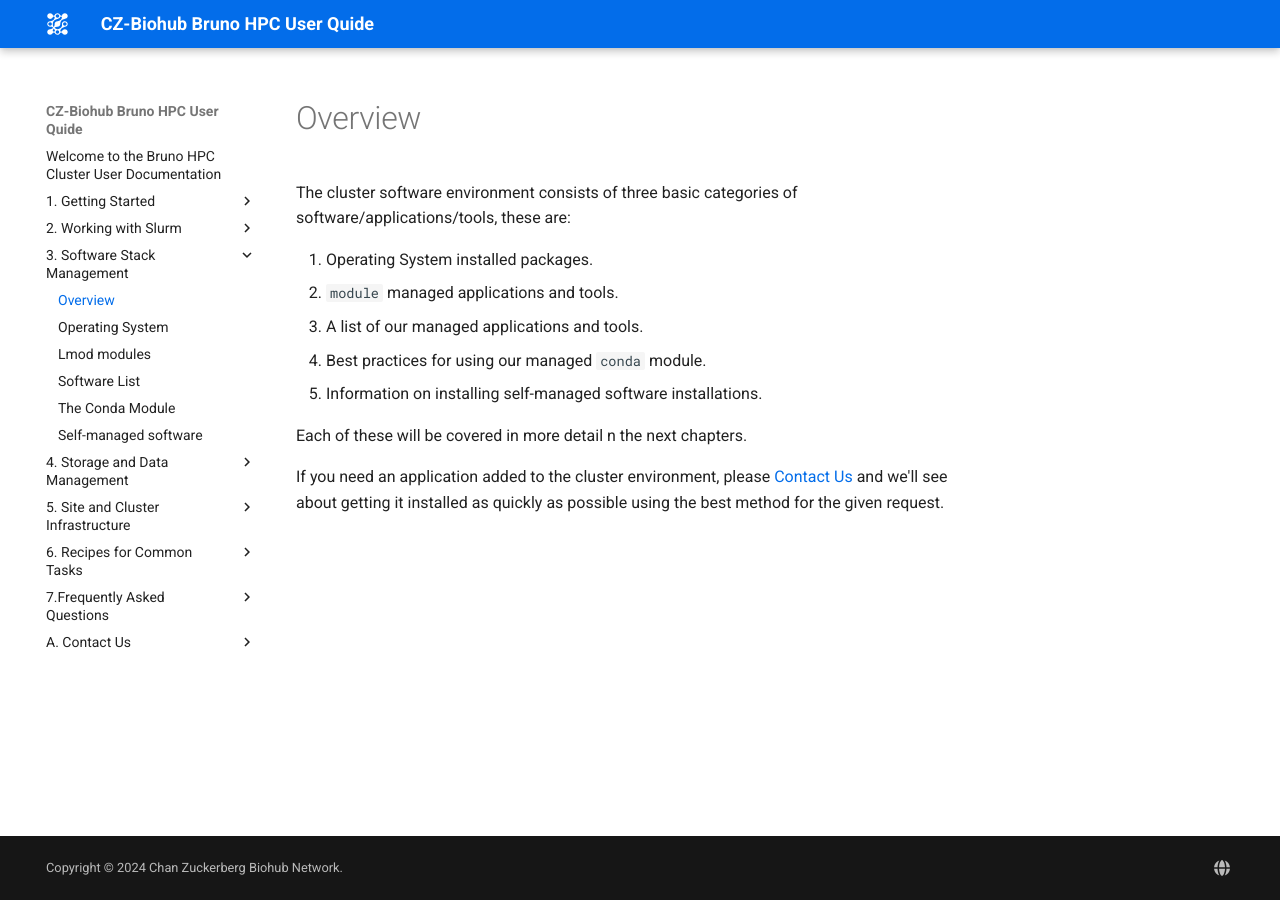
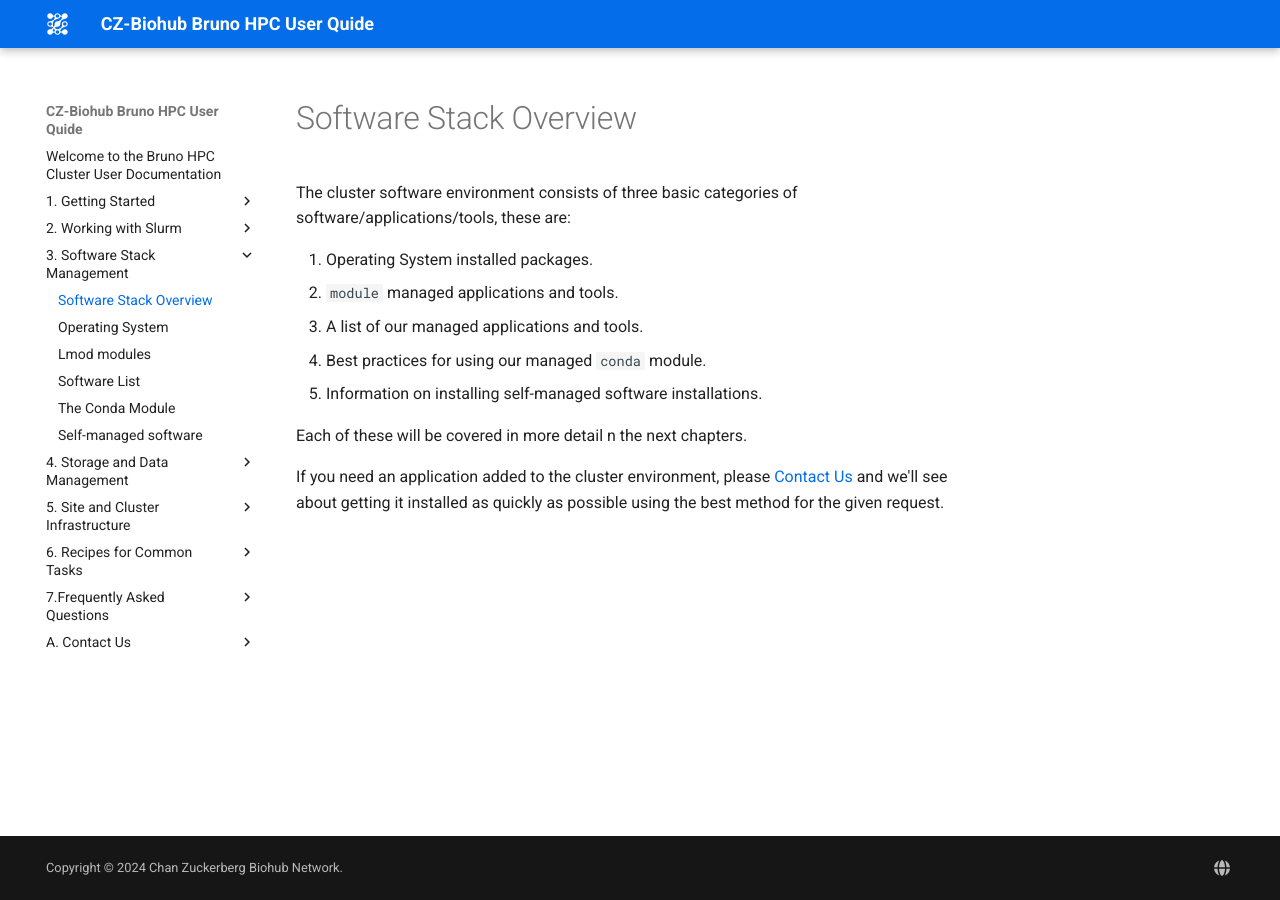
Before and after one commit to biohub-hpc/bruno-hpc-documentation, an MkDocs documentation site: the page built from docs/3._Software_Stack_Management/a._Software_Stack_Overview.md, in a window 1280 px wide. Built offline with MkDocs 1.6.1 and Material for MkDocs 9.7.7, drawn with Linux system fonts in a browser that asks for light colours.

Commit message:
Update a._Software_Stack_Overview.md

```diff
--- a/docs/3._Software_Stack_Management/a._Software_Stack_Overview.md
+++ b/docs/3._Software_Stack_Management/a._Software_Stack_Overview.md
@@ -1,4 +1,4 @@
-# Overview
+# Software Stack Overview
 
 The cluster software environment consists of three basic categories of
 software/applications/tools, these are:
```
